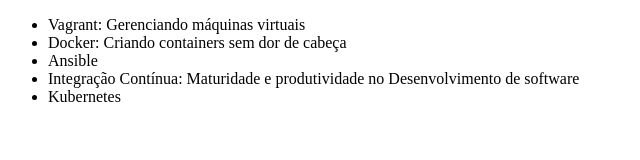
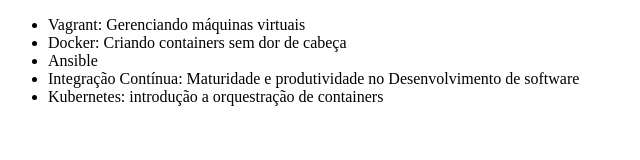
Before and after one commit to marcyroz/Testes-git, a plain HTML site: page index.html in a window 1280 px wide. Shown: the whole page, without its empty margins (0-640 px from the left). Drawn offline with Linux system fonts and the light colour scheme.

Commit message:
Alterando nome do curso de Kubernetes

```diff
--- a/index.html
+++ b/index.html
@@ -10,7 +10,7 @@
         <li>Docker: Criando containers sem dor de cabeça</li>
         <li>Ansible</li>
         <li>Integração Contínua: Maturidade e produtividade no Desenvolvimento de software</li>
-        <li>Kubernetes</li>
+        <li>Kubernetes: introdução a orquestração de containers</li>
     </ul>
 </body>
 </html>
```
